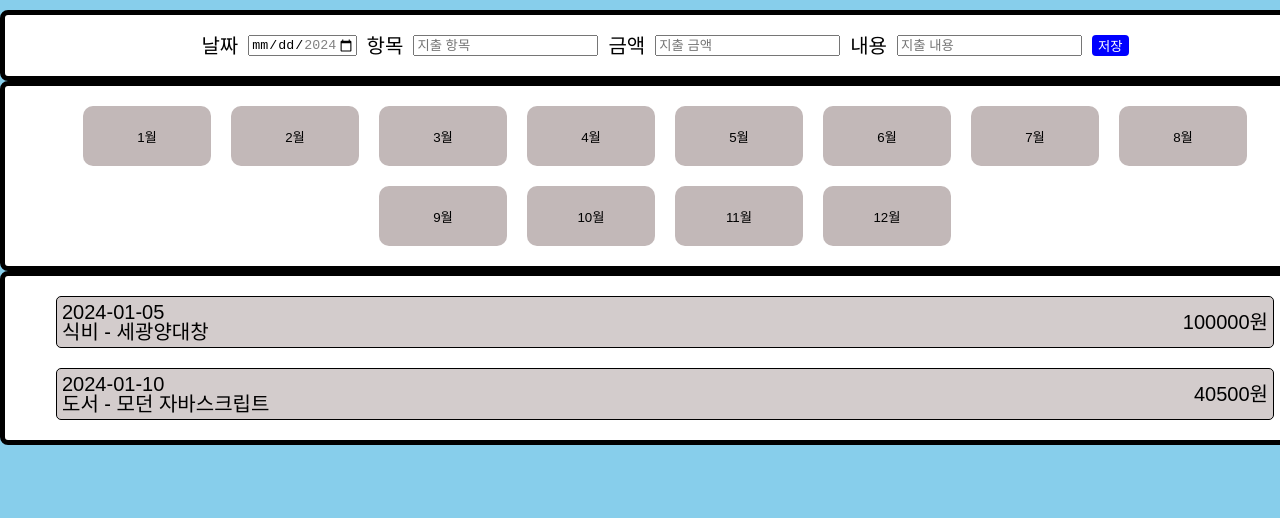
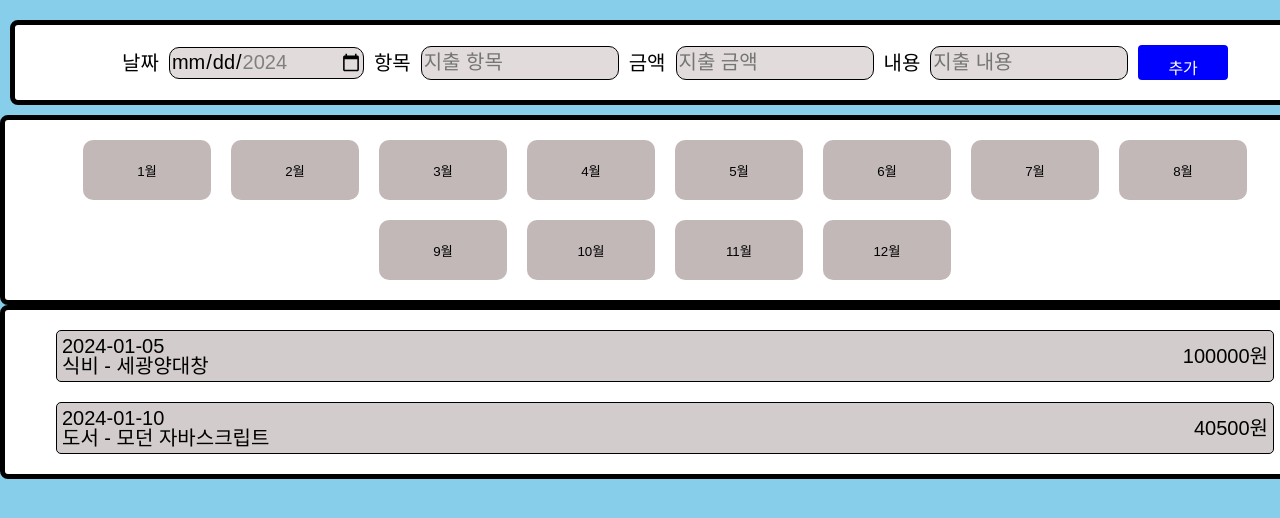
Before and after one commit to ghastlymouse/react_assignment2, a React (Vite) app: page / in a window 1280 px wide. Shown: the top 518 px of the page. Built offline with nearby package versions, Linux system fonts and the light colour scheme; a web font is replaced by a local one.

Commit message:
스타일 수정 및 date input min, max 변경

```diff
--- a/src/components/AddExpense.jsx
+++ b/src/components/AddExpense.jsx
@@ -29,30 +29,37 @@ const AddExpense = () => {
         }));
     }
 
+    const thisYearFirstDay = `${new Date().getFullYear()}-01-01`;
+    const thisYearLastDay = `${new Date().getFullYear()}-12-31`;
+
     return (
         <StForm onSubmit={handleSubmitForm}>
-            날짜 <input
+            <label htmlFor='date'>날짜</label>
+            <StInput
                 name="date"
                 type="date"
-                max="2024-12-31"
-                min="2024-01-01"
+                min={thisYearFirstDay}
+                max={thisYearLastDay}
                 required />
-            항목 <input
+            <label htmlFor='item'>항목</label>
+            <StInput
                 name="item"
                 type="text"
                 placeholder='지출 항목'
                 required />
-            금액 <input
+            <label htmlFor='amount'>금액</label>
+            <StInput
                 name="amount"
                 type="number"
                 placeholder='지출 금액'
                 required />
-            내용 <input
+            <label htmlFor='description'>내용</label>
+            <StInput
                 name="description"
                 type="text"
                 placeholder='지출 내용'
                 required />
-            <StSubmitBtn type="submit">저장</StSubmitBtn>
+            <StSubmitBtn type="submit">추가</StSubmitBtn>
         </StForm>
     )
 }
@@ -70,15 +77,31 @@ const StForm = styled.form`
     align-items: center;
     gap: 10px;
     padding: 20px;
+    margin: 10px;
 `;
 
 const StSubmitBtn = styled.button`
     border: none;
     border-radius: 4px;
     background-color: blue;
+    padding: 10px 20px;
+    width: 7%;
+    height: 35px;
     color: white;
+    font-family: inherit;
+    font-size: 16px;
     cursor: pointer;
     &:hover{
         filter:brightness(0.8);
     }
 `;
+
+const StInput = styled.input`
+    width: 15%;
+    height: 30px;
+    background-color: #e2dbdb;
+    border: 1px solid black;
+    border-radius: 10px;
+    font-family: inherit;
+    font-size: inherit;
+`;
```
